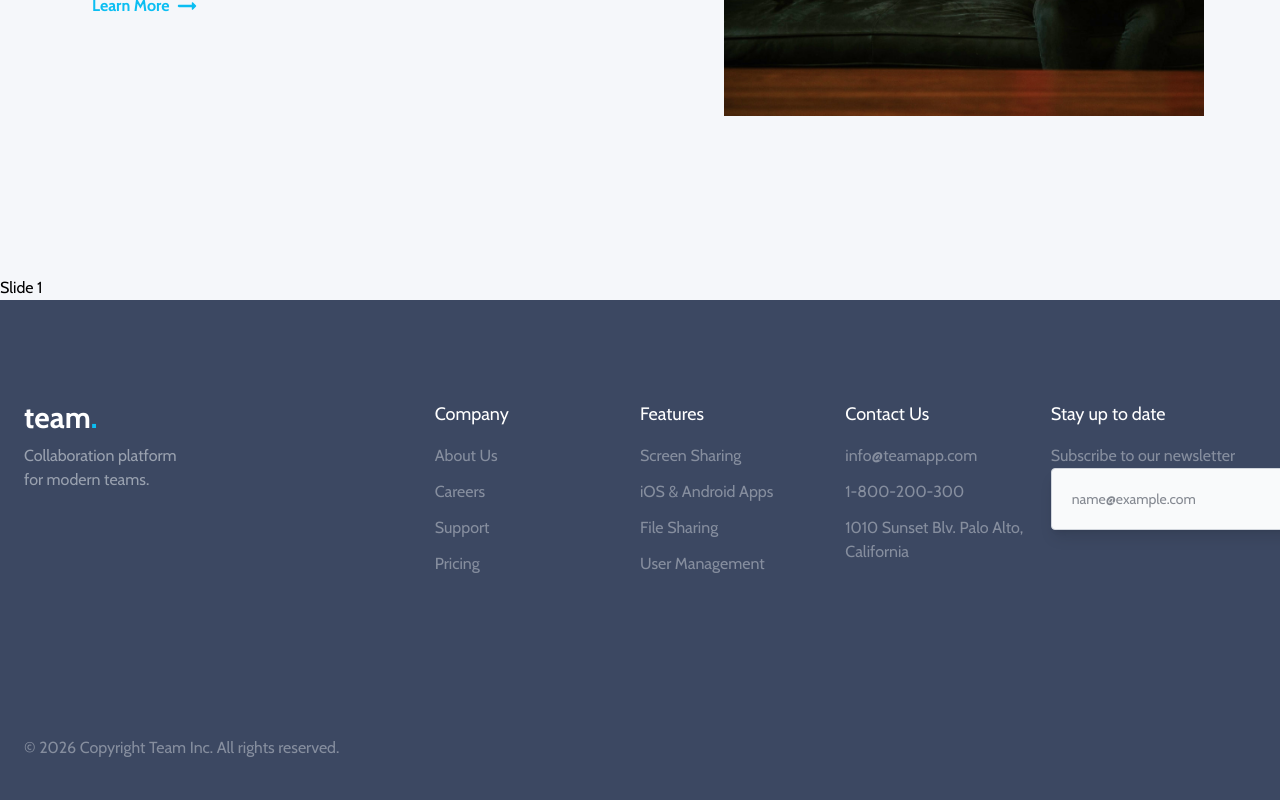
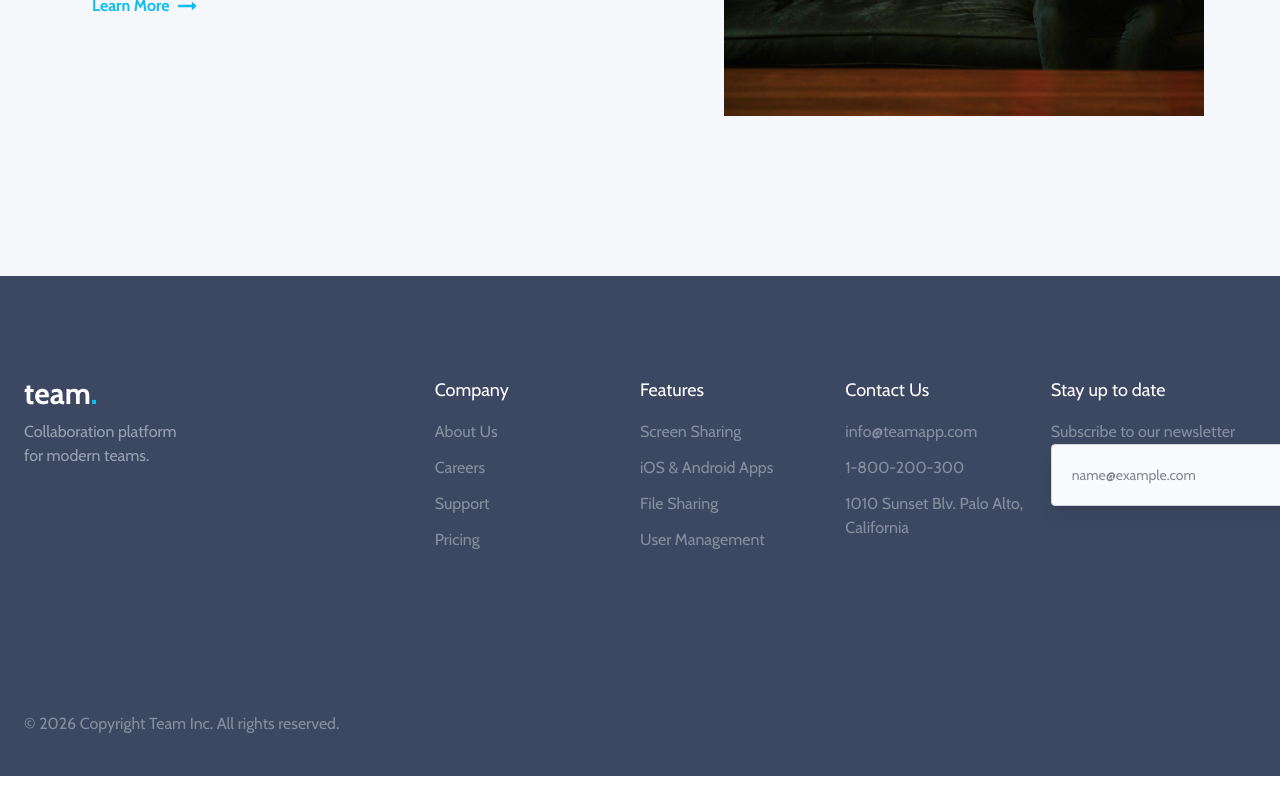
Before and after one commit to PurpleTurtl04/Team-App, a React (Vite) app in the folder team-app/: page / in a window 1280 px wide. Shown: the part 2684-3484 px from the top of the page. After the commit the page ends 3460 px from the top, so only its background shows below. Built offline with nearby package versions, Linux system fonts and the light colour scheme.

Commit message:
Removing embla carousel and cleaning up code

```diff
--- a/team-app/package.json
+++ b/team-app/package.json
@@ -11,7 +11,6 @@
   },
   "dependencies": {
     "@tailwindcss/vite": "^4.1.18",
-    "embla-carousel-react": "^8.6.0",
     "react": "^19.2.0",
     "react-dom": "^19.2.0",
     "tailwindcss": "^4.1.18"
--- a/team-app/src/App.css
+++ b/team-app/src/App.css
@@ -21,17 +21,3 @@
         background-position: calc(56%) center;
     }
 }
-
-.embla__viewport {
-    overflow: hidden;
-}
-
-.embla__container {
-    display: flex;
-    touch-action: pan-y pinch-zoom;
-}
-
-.embla__slide {
-    flex: 0 0 100%;
-    min-width: 0;
-}
--- a/team-app/src/components/Reviews.jsx
+++ b/team-app/src/components/Reviews.jsx
@@ -1,21 +1,5 @@
-import useEmblaCarousel from 'embla-carousel-react';
-
 function Reviews() {
-    const [emblaRef] = useEmblaCarousel();
-
-    return (
-        <div className='embla'>
-            <div className='embla__viewport' ref={emblaRef}>
-                <div className='embla__container'>
-                    <div className='embla__slide'>Slide 1</div>
-                    <div className='embla__slide'>Slide 2</div>
-                    <div className='embla__slide'>Slide 3</div>
-                </div>
-            </div>
-
-            {/* Optional: Add navigation controls here */}
-        </div>
-    );
+    return <div></div>;
 }
 
 export default Reviews;
```
Also changed, not shown: 1 other file (tests, documents, lock files or other folders).
